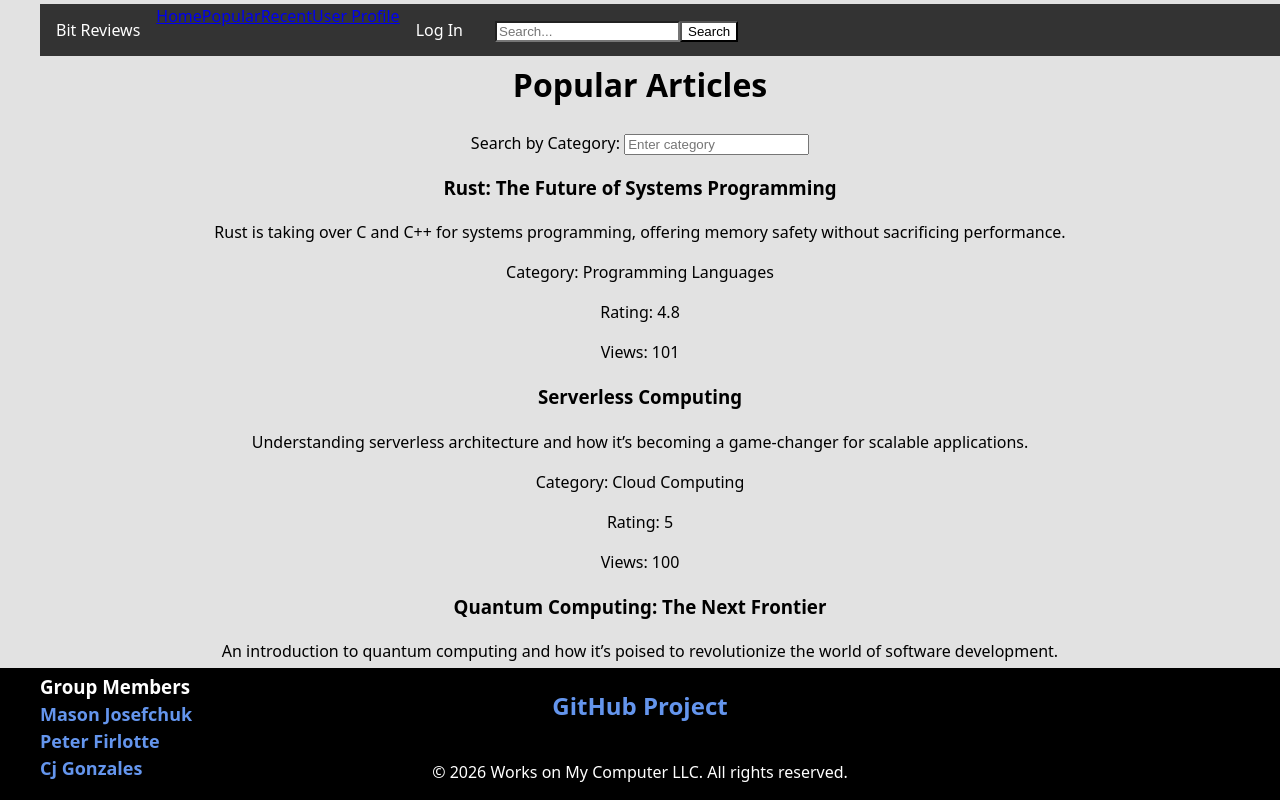
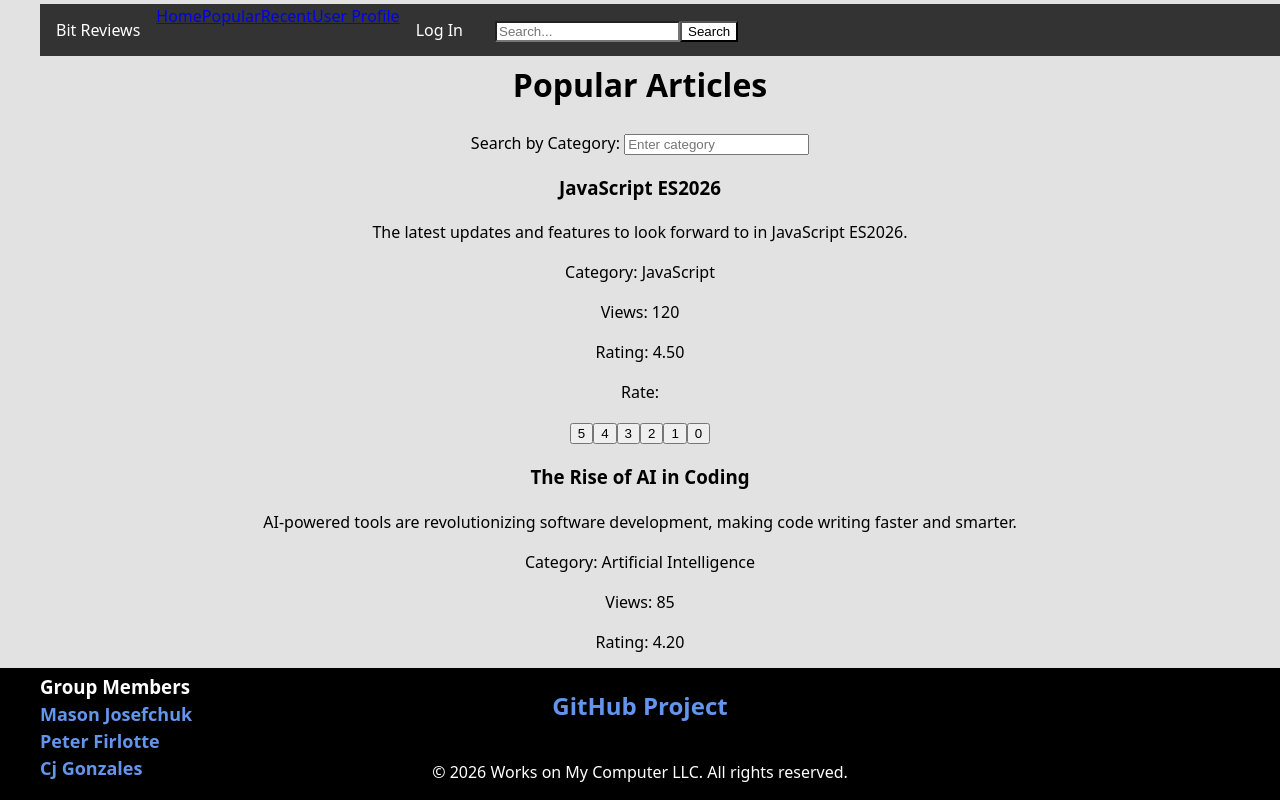
Before and after one commit to pfirlotte-rrc/COMP-4002-Project, a React (Vite) app: page /popular in a window 1280 px wide. Shown: the top 800 px of the page. Built offline with nearby package versions, Linux system fonts and the light colour scheme.

Commit message:
Created the articles context so all pages can acess articles and updated popular page.

```diff
--- a/src/App.tsx
+++ b/src/App.tsx
@@ -4,6 +4,7 @@ import "./App.css"
 import { Layout } from "./components/common/layout/Layout";
 import Landing from './components/common/rated-list/Landing'
 
+import { ArticlesProvider } from './components/pages/ArticlesContext';
 import Popular from "./components/pages/Popular"
 import Recent from "./components/pages/Recent";
 import UserProfile from "./components/pages/UserProfile";
@@ -11,6 +12,7 @@ import UserProfile from "./components/pages/UserProfile";
 function App() {
   // App is a parent of Nav, Landing, and Footer.
   return (
+     <ArticlesProvider>
       <Routes>
           {/* The root path renders <Layout>. That component contains an <Outlet>
           which will render the elements of their child routes. */}
@@ -36,6 +38,7 @@ function App() {
 
           </Route>
         </Routes>
+       </ArticlesProvider>
   );
 };
 
--- /dev/null
+++ b/src/components/pages/ArticlesContext.tsx
@@ -0,0 +1,90 @@
+import { createContext, useContext, useState } from 'react';
+import type {ReactNode} from 'react';
+
+// Define the structure of the Article
+export interface Article {
+  Name: string;
+  NewsArticle: string;
+  PublishDate: Date;
+  Description: string;
+  Ratings: number[];
+  Views: number;
+  Category: string;
+}
+
+// Create a context for Articles
+interface ArticlesContextType {
+  articles: Article[];
+  incrementViewCount: (index: number) => void;
+  calculateAverageRating: (ratings: number[]) => number;
+  updateRating: (index: number, rating: number) => void;
+}
+
+const ArticlesContext = createContext<ArticlesContextType | undefined>(undefined);
+
+// Create a custom hook to use the Articles context
+export const useArticlesContext = () => {
+  const context = useContext(ArticlesContext);
+  if (!context) {
+    throw new Error('useArticlesContext must be used within an ArticlesProvider');
+  }
+  return context;
+};
+
+// Provider component to wrap the app and provide access to the articles
+export const ArticlesProvider = ({ children }: { children: ReactNode }) => {
+  const initialArticles: Article[] = [
+    {
+      Name: 'JavaScript ES2026',
+      NewsArticle: 'The new features coming to JavaScript in 2026',
+      PublishDate: new Date(2026, 1, 10),
+      Description: 'The latest updates and features to look forward to in JavaScript ES2026.',
+      Ratings: [5, 4, 4, 5],
+      Views: 120,
+      Category: 'JavaScript'
+    },
+    {
+      Name: 'The Rise of AI in Coding',
+      NewsArticle: 'How Artificial Intelligence is changing the way we write code',
+      PublishDate: new Date(2026, 2, 15),
+      Description: 'AI-powered tools are revolutionizing software development, making code writing faster and smarter.',
+      Ratings: [5, 5, 4, 3, 4],
+      Views: 85,
+      Category: 'Artificial Intelligence'
+    },
+    // Add all your articles here
+  ];
+
+  const [articles, setArticles] = useState<Article[]>(initialArticles);
+
+  // Increment the view count for an article
+  const incrementViewCount = (index: number) => {
+    setArticles((prevArticles) => {
+      const updatedArticles = [...prevArticles];
+      updatedArticles[index].Views += 1;
+      return updatedArticles;
+    });
+  };
+
+  // Calculate average rating
+  const calculateAverageRating = (ratings: number[]): number => {
+    if (ratings.length === 0) return 0;
+    const sum = ratings.reduce((acc, curr) => acc + curr, 0);
+    return sum / ratings.length;
+  };
+
+  // Update the rating of an article
+  const updateRating = (index: number, rating: number) => {
+    setArticles((prevArticles) => {
+      const updatedArticles = [...prevArticles];
+      updatedArticles[index].Ratings.push(rating); // Add the new rating to the list
+      return updatedArticles;
+    });
+  };
+
+  return (
+    <ArticlesContext.Provider value={{ articles, incrementViewCount, calculateAverageRating, updateRating }}>
+      {children}
+    </ArticlesContext.Provider>
+  );
+};
--- a/src/components/pages/Popular.tsx
+++ b/src/components/pages/Popular.tsx
@@ -1,105 +1,47 @@
 import { useState, useEffect } from 'react';
-import SearchBar  from '../search-bar/searchBar';
-
-interface Article {
-  Name: string;
-  NewsArticle: string;
-  PublishDate: Date;
-  Description: string;
-  Rating: number;
-  Views: number;
-  Category: string;
-}
+import { useArticlesContext } from './ArticlesContext'; // Adjust path as necessary
+import SearchBar from '../search-bar/searchBar';
 
 function Popular() {
-  const allArticles: Article[] = [
-    {
-        Name: 'JavaScript ES2026',
-        NewsArticle: 'The new features coming to JavaScript in 2026',
-        PublishDate: new Date(2026, 1, 10),
-        Description: 'The latest updates and features to look forward to in JavaScript ES2026.',
-        Rating: 4.9,
-        Views: 10,
-        Category: 'JavaScript'
-    },
-    {
-        Name: 'The Rise of AI in Coding',
-        NewsArticle: 'How Artificial Intelligence is changing the way we write code',
-        PublishDate: new Date(2026, 2, 15),
-        Description: 'AI-powered tools are revolutionizing software development, making code writing faster and smarter.',
-        Rating: 4.7,
-        Views: 4,
-        Category: 'Artificial Intelligence'
-    },
-    {
-        Name: 'Next-Gen Web Frameworks',
-        NewsArticle: 'Exploring the most popular frameworks for web development in 2026',
-        PublishDate: new Date(2026, 1, 30),
-        Description: 'Which web frameworks will dominate the industry in the next few years? React, Vue, and more.',
-        Rating: 4.5,
-        Views: 12,
-        Category: 'Web Development'
-    },
-    {
-        Name: 'Serverless Computing',
-        NewsArticle: 'How Serverless is changing the cloud computing landscape',
-        PublishDate: new Date(2026, 1, 12),
-        Description: 'Understanding serverless architecture and how it’s becoming a game-changer for scalable applications.',
-        Rating: 5.0,
-        Views: 100,
-        Category: 'Cloud Computing'
-    },
-    {
-        Name: 'Rust: The Future of Systems Programming',
-        NewsArticle: 'Why Rust is becoming the preferred language for high-performance systems development',
-        PublishDate: new Date(2026, 2, 1),
-        Description: 'Rust is taking over C and C++ for systems programming, offering memory safety without sacrificing performance.',
-        Rating: 4.8,
-        Views: 101,
-        Category: 'Programming Languages'
-    },
-    {
-        Name: 'Quantum Computing: The Next Frontier',
-        NewsArticle: 'What developers need to know about Quantum Computing in 2026',
-        PublishDate: new Date(2026, 1, 20),
-        Description: 'An introduction to quantum computing and how it’s poised to revolutionize the world of software development.',
-        Rating: 4.3,
-        Views: 50,
-        Category: 'Quantum Computing'
-    }
-    ];
-
+  const { articles, calculateAverageRating, updateRating } = useArticlesContext();
   const [searchTerm, setSearchTerm] = useState<string>('');
-    const [filteredArticles, setFilteredArticles] = useState<Article[]>(allArticles);
+  const [filteredArticles, setFilteredArticles] = useState(articles);
 
   useEffect(() => {
-    const filtered = allArticles.filter((article) =>
+    const filtered = articles.filter((article) =>
+      article.Name.toLowerCase().includes(searchTerm.toLowerCase()) ||
       article.Category.toLowerCase().includes(searchTerm.toLowerCase())
     ).sort((a, b) => b.Views - a.Views);
 
     setFilteredArticles(filtered);
-  }, [searchTerm]);
+  }, [searchTerm, articles]);
 
   return (
     <main>
       <h1>Popular Articles</h1>
 
-        <SearchBar
-        name={searchTerm}
-        setName={setSearchTerm}
-        />
+      <SearchBar name={searchTerm} setName={setSearchTerm} />
 
       <div>
         {filteredArticles.length === 0 ? (
-                <p>No articles found for the category "{searchTerm}"</p>
+          <p>No articles found for the search term "{searchTerm}"</p>
         ) : (
-                filteredArticles.map((article) => (
+          filteredArticles.map((article, index) => (
             <div key={article.Name}>
-                        <h3>{article.Name}</h3>
+              <h3>{article.Name} </h3>
               <p>{article.Description}</p>
               <p>Category: {article.Category}</p>
-                        <p>Rating: {article.Rating}</p>
               <p>Views: {article.Views}</p>
+              <p>Rating: {calculateAverageRating(article.Ratings).toFixed(2)}</p>
+              <div>
+                <p>Rate:</p>
+                <button onClick={() => updateRating(index, 5)}>5</button>
+                <button onClick={() => updateRating(index, 4)}>4</button>
+                <button onClick={() => updateRating(index, 3)}>3</button>
+                <button onClick={() => updateRating(index, 2)}>2</button>
+                <button onClick={() => updateRating(index, 1)}>1</button>
+                <button onClick={() => updateRating(index, 0)}>0</button>
+              </div>
             </div>
           ))
         )}
```
Lines whose indentation alone changed are shown as unchanged.
